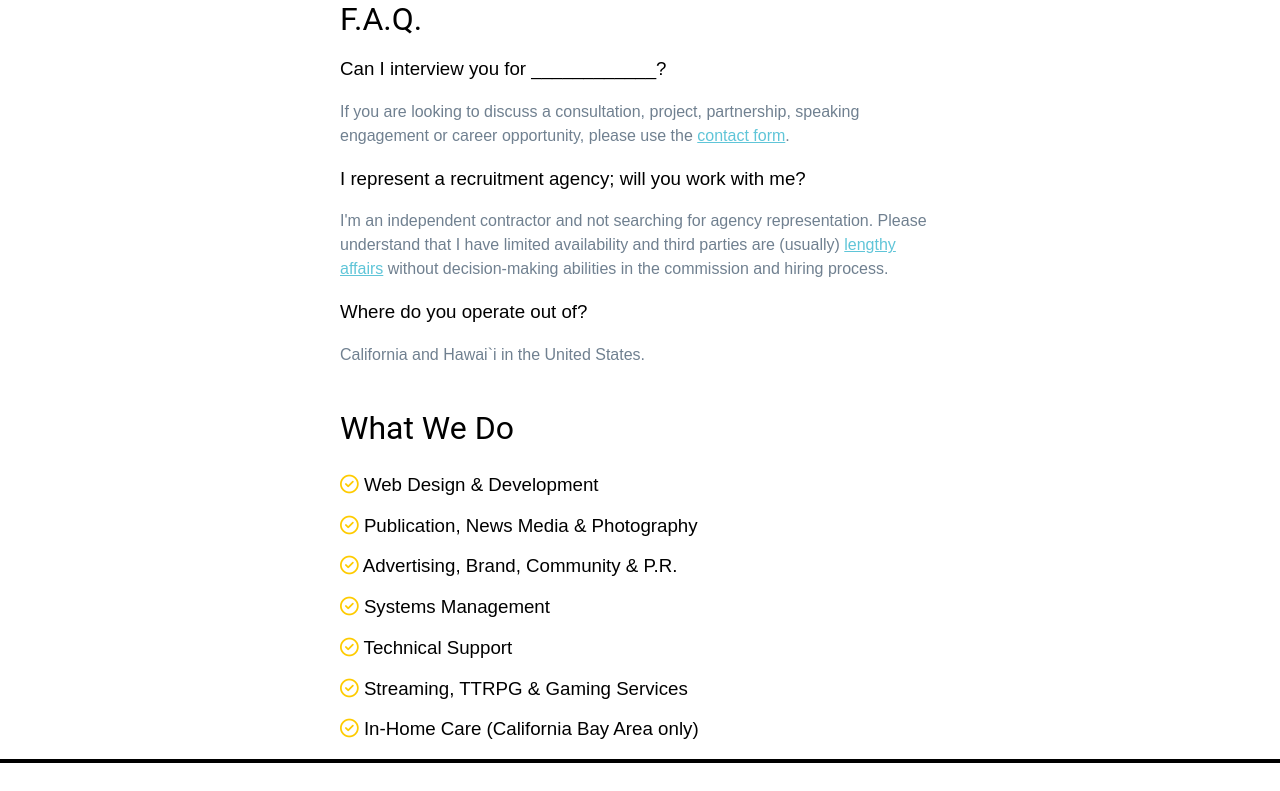
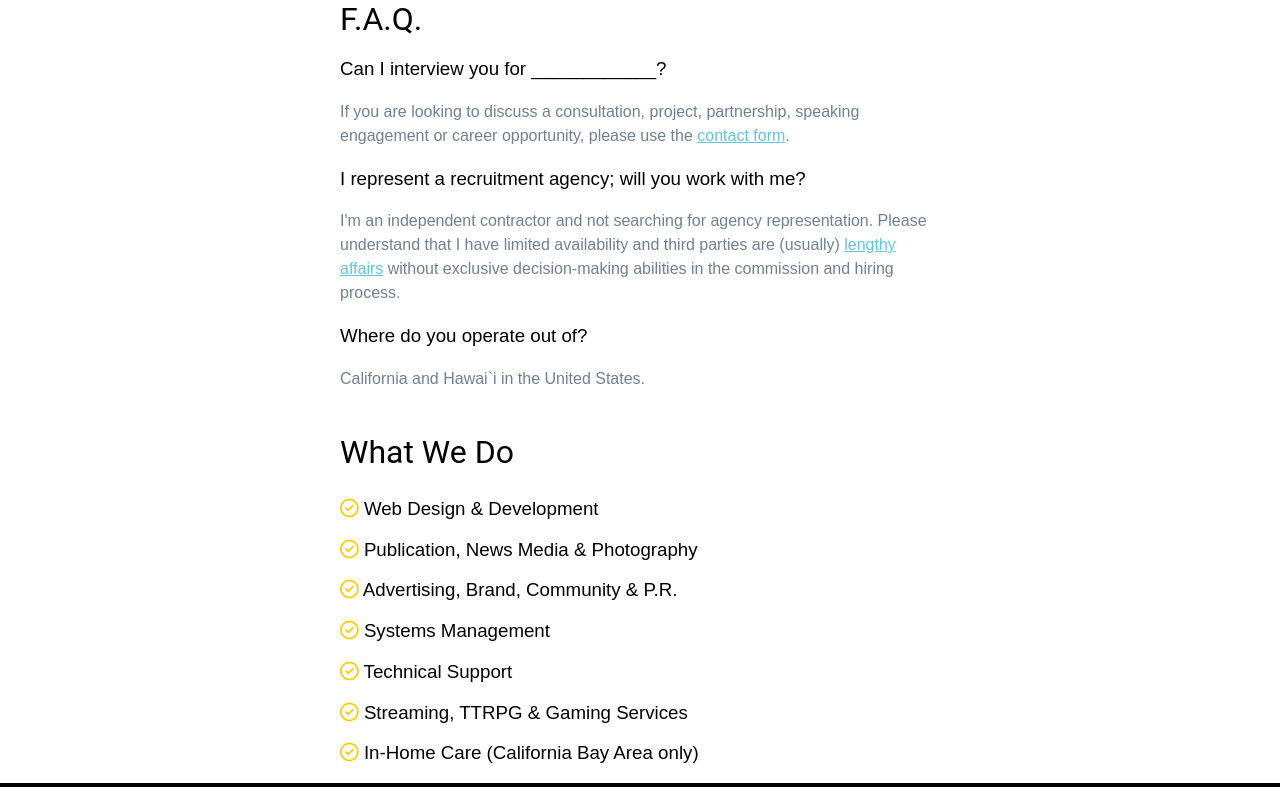
Before and after one commit to parkzplatz/dotcom, a Jekyll site: the page built from contact/index.html, in a window 1280 px wide and 900 px high, scrolled down 519 px, cut to the strip 0-791 px from the top of the window. Built offline with Jekyll 4.4.1, drawn with Linux system fonts in a browser that asks for light colours; nearby versions of some CDN libraries; some web fonts are replaced.

Commit message:
Update Contact

```diff
--- a/contact/index.html
+++ b/contact/index.html
@@ -11,7 +11,7 @@
 <h3>Can I interview you for ____________?</h3>
 <p class="answer">If you are looking to discuss a consultation, project, partnership, speaking engagement or career opportunity, please use the <a href="#form">contact form</a>.</p>
 <h3>I represent a recruitment agency; will you work with me?</h3>
-<p class="answer">I'm an independent contractor and not searching for agency representation. Please understand that I have limited availability and third parties are (usually) <a href="https://giphy.com/explore/time-is-money" target="_blank">lengthy affairs</a> without decision-making abilities in the commission and hiring process.</p>
+<p class="answer">I'm an independent contractor and not searching for agency representation. Please understand that I have limited availability and third parties are (usually) <a href="https://giphy.com/explore/time-is-money" target="_blank">lengthy affairs</a> without exclusive decision-making abilities in the commission and hiring process.</p>
 <h3>Where do you operate out of?</h3>
 <p class="answer">California and Hawai`i in the United States.</p>
 </div>
```
Also changed, not shown: 1 other file.
